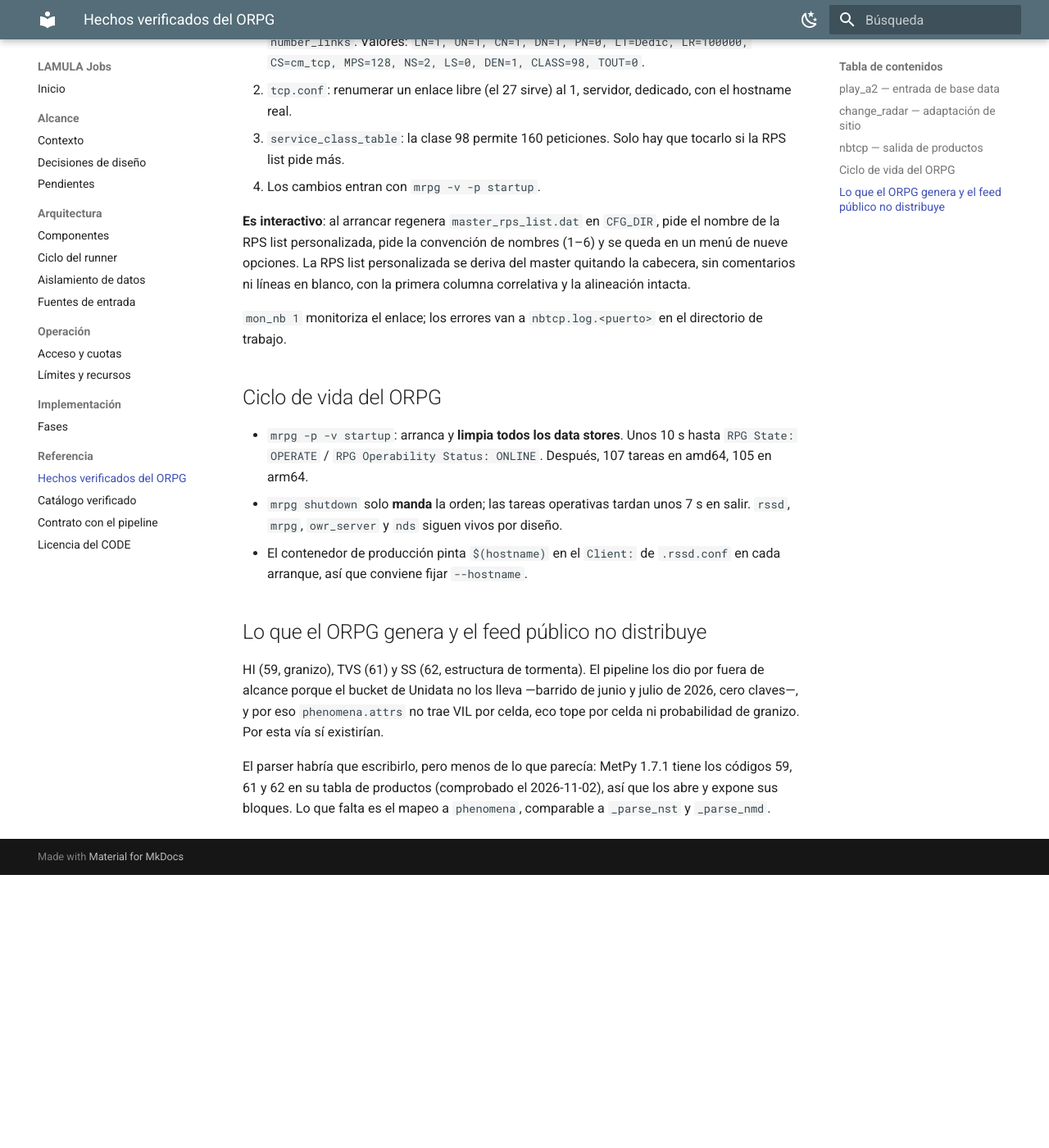
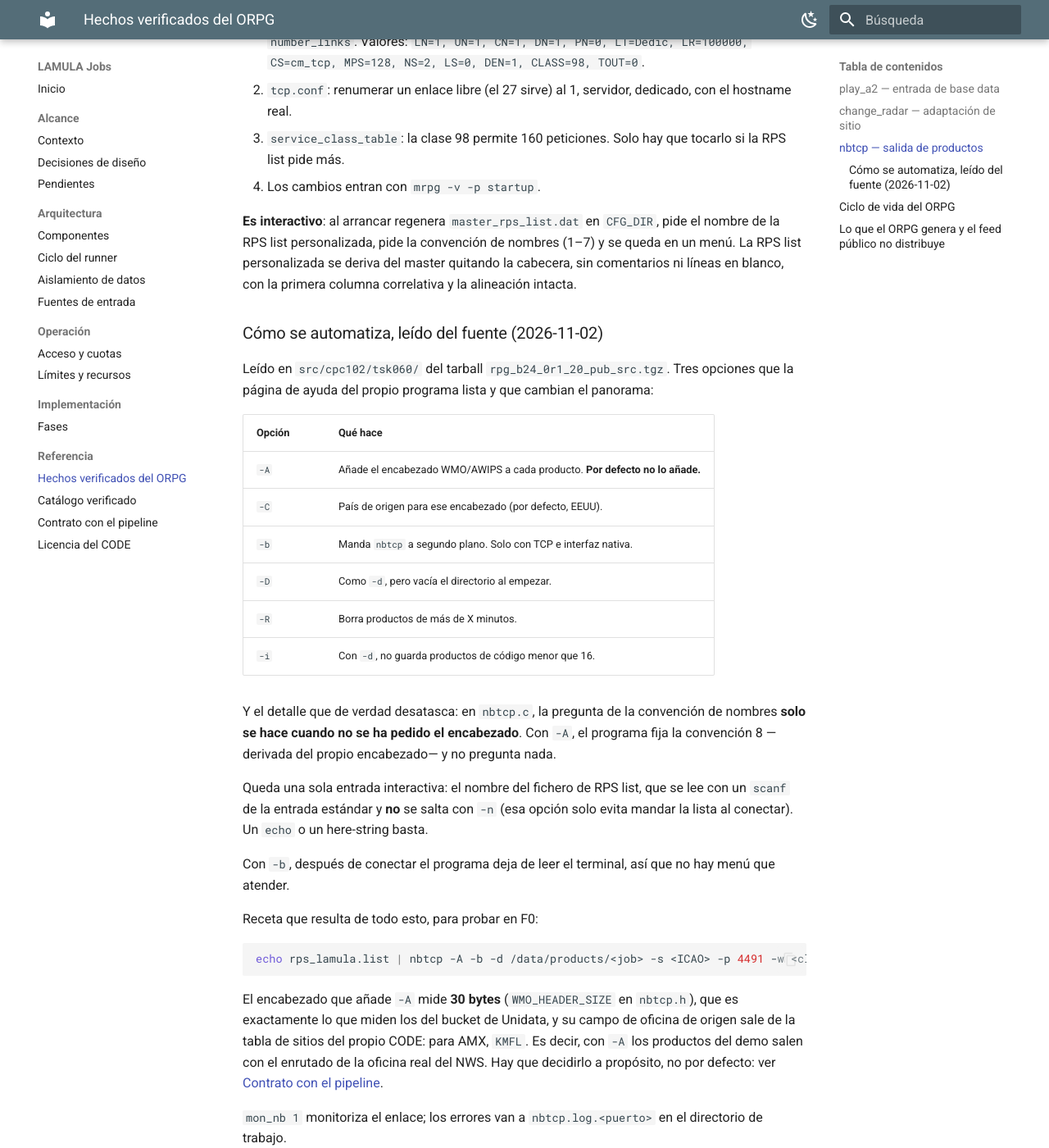
Before and after one commit to vladimir1284/lamula-jobs, an MkDocs documentation site: the page built from docs/referencia/orpg-hechos.md, in a window 1280 px wide and 1400 px high, scrolled down 1821 px. Shown: the whole window at 82% size. Built offline with MkDocs 1.6.1 and Material for MkDocs 9.7.7, drawn with Linux system fonts in a browser that asks for light colours; before the commit the page ends 2888 px from its top, so only the background shows below that.

Commit message:
docs: el fuente de nbtcp responde los dos bloqueantes grandes de F0
Leído `src/cpc102/tsk060/` del tarball del CODE:

- `nbtcp` no añade el encabezado WMO salvo que se le pase `-A`. Confirma la
  predicción: sin `-A` el pipeline muere en siteID; con `-A` traga sin
  cambios. El encabezado mide 30 bytes, los mismos del bucket de Unidata.
- `-A` suprime además la pregunta de la convención de nombres, y `-b` manda
  el programa a segundo plano y deja de leer el terminal. La única entrada
  que queda es el nombre de la RPS list, leída con scanf: un `echo` basta.
  `-n` no la salta.

Lo que deja de ser una incógnita y pasa a ser una decisión: con `-A` el
encabezado lleva la oficina real del NWS que corresponde al radar, que es
justo lo que la regla de etiquetado no quiere. Sirve para desatascar F0; es
conversación aparte para F4.

Co-Authored-By: Claude Opus 5 (1M context) <noreply@anthropic.com>

````diff
--- a/docs/referencia/orpg-hechos.md
+++ b/docs/referencia/orpg-hechos.md
@@ -68,9 +68,46 @@ Configuración previa, horneable en la imagen:
 4. Los cambios entran con `mrpg -v -p startup`.
 
 **Es interactivo**: al arrancar regenera `master_rps_list.dat` en `CFG_DIR`, pide el nombre de
-la RPS list personalizada, pide la convención de nombres (1–6) y se queda en un menú de nueve
-opciones. La RPS list personalizada se deriva del master quitando la cabecera, sin comentarios
-ni líneas en blanco, con la primera columna correlativa y la alineación intacta.
+la RPS list personalizada, pide la convención de nombres (1–7) y se queda en un menú. La RPS
+list personalizada se deriva del master quitando la cabecera, sin comentarios ni líneas en
+blanco, con la primera columna correlativa y la alineación intacta.
+
+### Cómo se automatiza, leído del fuente (2026-11-02)
+
+Leído en `src/cpc102/tsk060/` del tarball `rpg_b24_0r1_20_pub_src.tgz`. Tres opciones que la
+página de ayuda del propio programa lista y que cambian el panorama:
+
+| Opción | Qué hace |
+|---|---|
+| `-A` | Añade el encabezado WMO/AWIPS a cada producto. **Por defecto no lo añade.** |
+| `-C` | País de origen para ese encabezado (por defecto, EEUU). |
+| `-b` | Manda `nbtcp` a segundo plano. Solo con TCP e interfaz nativa. |
+| `-D` | Como `-d`, pero vacía el directorio al empezar. |
+| `-R` | Borra productos de más de X minutos. |
+| `-i` | Con `-d`, no guarda productos de código menor que 16. |
+
+Y el detalle que de verdad desatasca: en `nbtcp.c`, la pregunta de la convención de nombres
+**solo se hace cuando no se ha pedido el encabezado**. Con `-A`, el programa fija la convención
+8 —derivada del propio encabezado— y no pregunta nada.
+
+Queda una sola entrada interactiva: el nombre del fichero de RPS list, que se lee con un
+`scanf` de la entrada estándar y **no** se salta con `-n` (esa opción solo evita mandar la
+lista al conectar). Un `echo` o un here-string basta.
+
+Con `-b`, después de conectar el programa deja de leer el terminal, así que no hay menú que
+atender.
+
+Receta que resulta de todo esto, para probar en F0:
+
+```bash
+echo rps_lamula.list | nbtcp -A -b -d /data/products/<job> -s <ICAO> -p 4491 -w <clave> <host>
+```
+
+El encabezado que añade `-A` mide **30 bytes** (`WMO_HEADER_SIZE` en `nbtcp.h`), que es
+exactamente lo que miden los del bucket de Unidata, y su campo de oficina de origen sale de la
+tabla de sitios del propio CODE: para AMX, `KMFL`. Es decir, con `-A` los productos del demo
+salen con el enrutado de la oficina real del NWS. Hay que decidirlo a propósito, no por
+defecto: ver [Contrato con el pipeline](contrato-pipeline.md).
 
 `mon_nb 1` monitoriza el enlace; los errores van a `nbtcp.log.<puerto>` en el directorio de
 trabajo.
````
Also changed, not shown: docs/alcance/pendientes.md (+10 -7 lines), docs/arquitectura/ciclo-runner.md (+12 -4 lines), docs/implementacion/fases.md (+7 -3 lines), docs/referencia/contrato-pipeline.md (+23 -6 lines).
